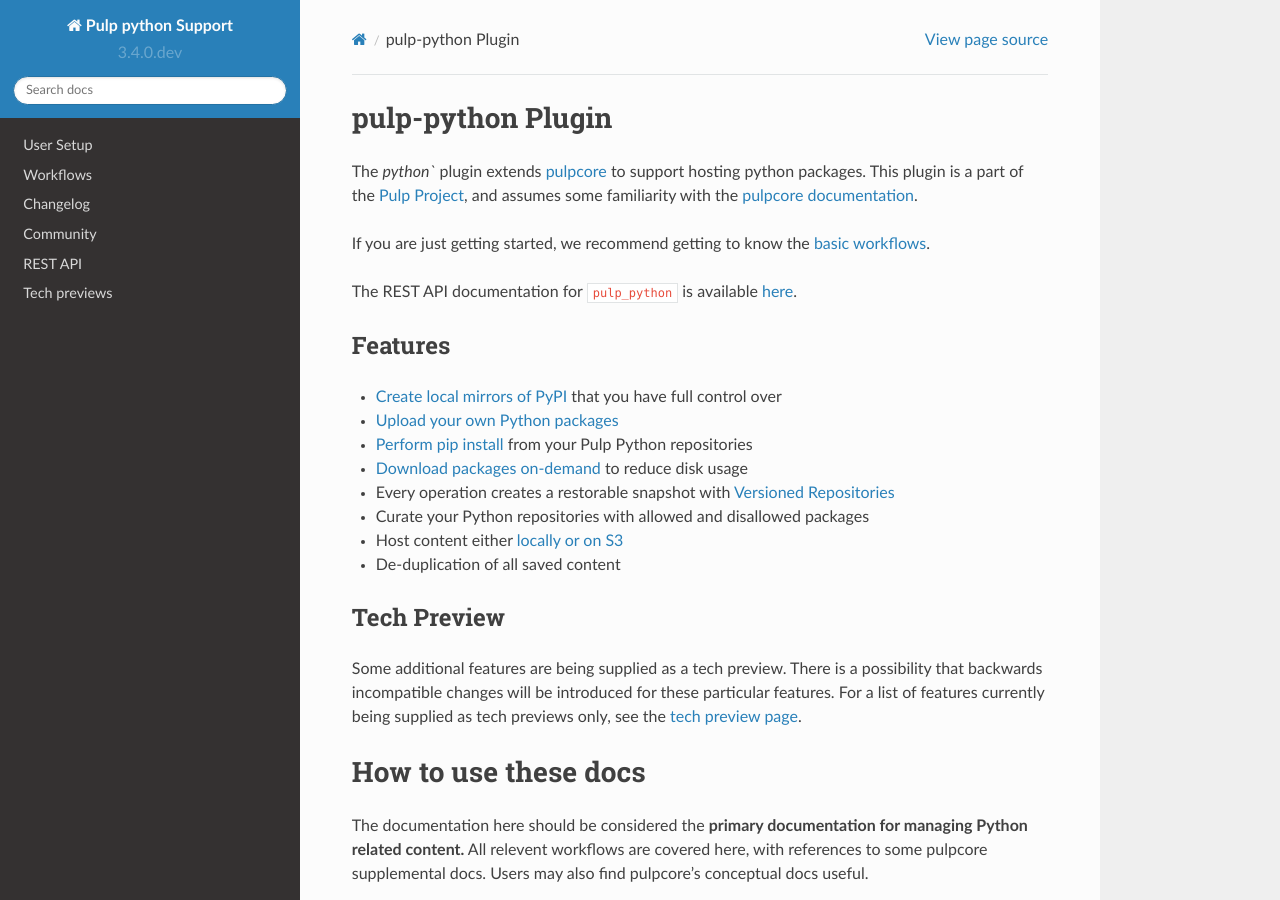
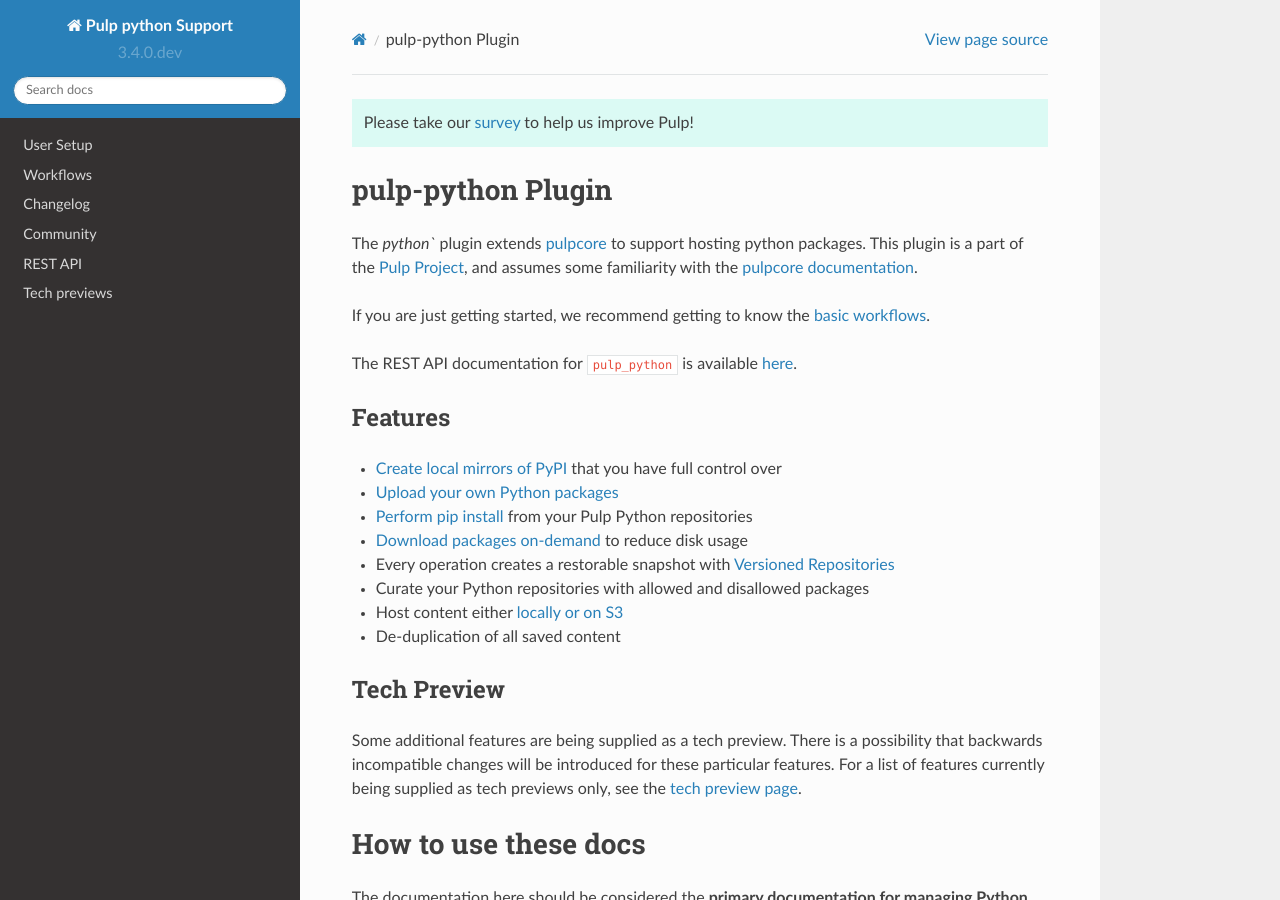
Before and after one commit to pulp/pulp_python, a Sphinx documentation site: the page built from docs/index.rst, in a window 1280 px wide and 900 px high. Built offline with Sphinx 7.4.7 and the Read the Docs theme 2.0.0, drawn with Linux system fonts in a browser that asks for light colours.

Commit message:
Add survey banner
[noissue]

```diff
--- /dev/null
+++ b/docs/_static/survey_banner.js
@@ -0,0 +1,9 @@
+window.onload = function() {
+    var elem = document.createElement('div');
+    var body = document.getElementsByClassName("rst-content")[0]
+    var doc = document.getElementsByClassName("document")[0]
+    elem.className = "admonition important"
+    elem.id = "pulp-survey-banner"
+    elem.innerHTML = "<p>Please take our <a href=\"https://forms.gle/C3QwT9SVncXETipu9\">survey</a> to help us improve Pulp!</p>";
+    body.insertBefore(elem, doc)
+}
--- a/docs/conf.py
+++ b/docs/conf.py
@@ -147,6 +147,7 @@
 
 html_static_path = ['_static']
 
+html_js_files = ['survey_banner.js']
 
 # If false, no module index is generated.
 #html_domain_indices = True
```
